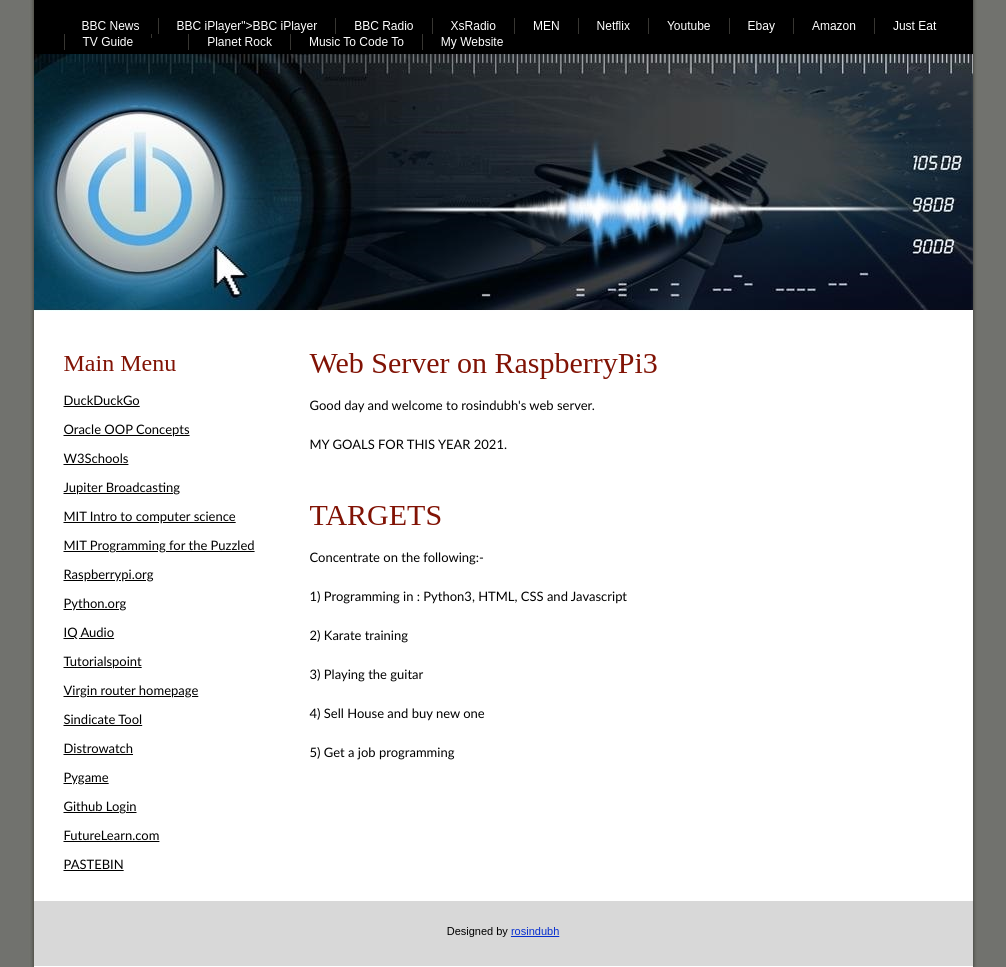
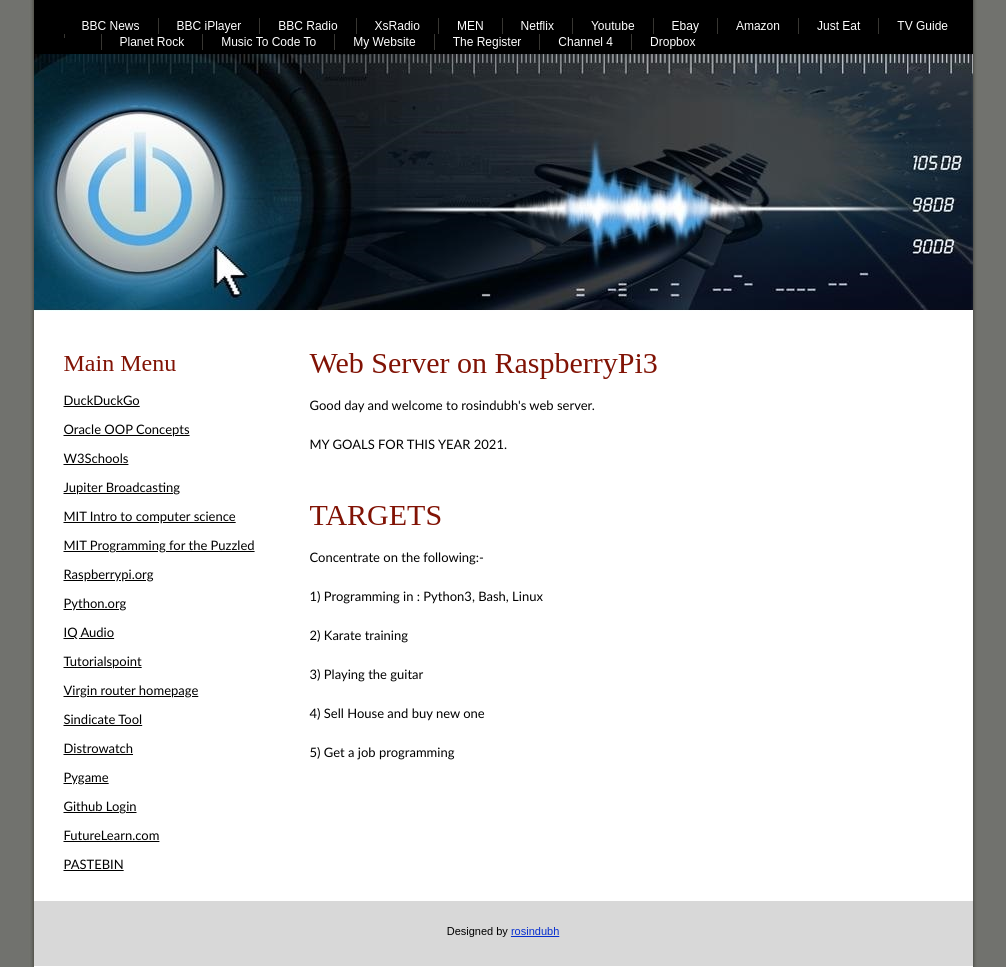
Before and after one commit to rosindubh/web_server, a plain HTML site: page index.html in a window 1280 px wide. Shown: the whole page, without its empty margins (137-1143 px from the left). Drawn offline with Linux system fonts and the light colour scheme.

Commit message:
added new links to banner

```diff
--- a/index.html
+++ b/index.html
@@ -17,7 +17,7 @@
 <div class="nav-area">
 <ul class="nav">
   <li style="border: medium none ;"><a href="http://www.bbc.co.uk/news">BBC News</a></li>
-  <li><a href="https://www.bbc.co.uk/iplayer">BBC iPlayer">BBC iPlayer</a></li>
+  <li><a href="https://www.bbc.co.uk/iplayer">BBC iPlayer</a></li>
   <li><a href="https://www.bbc.co.uk/sounds">BBC Radio</a></li>
   <li><a href="http://www.xsmanchester.co.uk/radio/player/">XsRadio</a></li>
   <li><a href="https://www.manchestereveningnews.co.uk/">MEN</a></li>
@@ -30,6 +30,9 @@
   <li><a href="https://planetradio.co.uk/planet-rock/">Planet Rock</a></li>
   <li><a href="https://www.youtube.com/watch?v=bmVKaAV_7-A">Music To Code To</a></li>
   <li><a href="https://rosindubh.github.io/website_project/" target="_blank">My Website</a></li>
+  <li><a href="https://www.theregister.com/">The Register</a></li>
+  <li><a href="https://www.channel4.com/">Channel 4</a></li>
+  <li><a href="https://www.dropbox.com">Dropbox</a></li>
 </ul>
 </div>
 <div class="banner-area"><img src="images/banner-1.jpg" alt="#"
@@ -88,7 +91,7 @@
 <br>
 <h1>TARGETS</h1>
 <p class="txt-1"> Concentrate on the following:-</p>
-<p class="txt-1"> 1) Programming in : Python3, HTML, CSS and Javascript</p>
+<p class="txt-1"> 1) Programming in : Python3, Bash, Linux</p>
 <p class="txt-1"> 2) Karate training</p>
 <p class="txt-1"> 3) Playing the guitar</p>
 <p class="txt-1"> 4) Sell House and buy new one</p>
```
